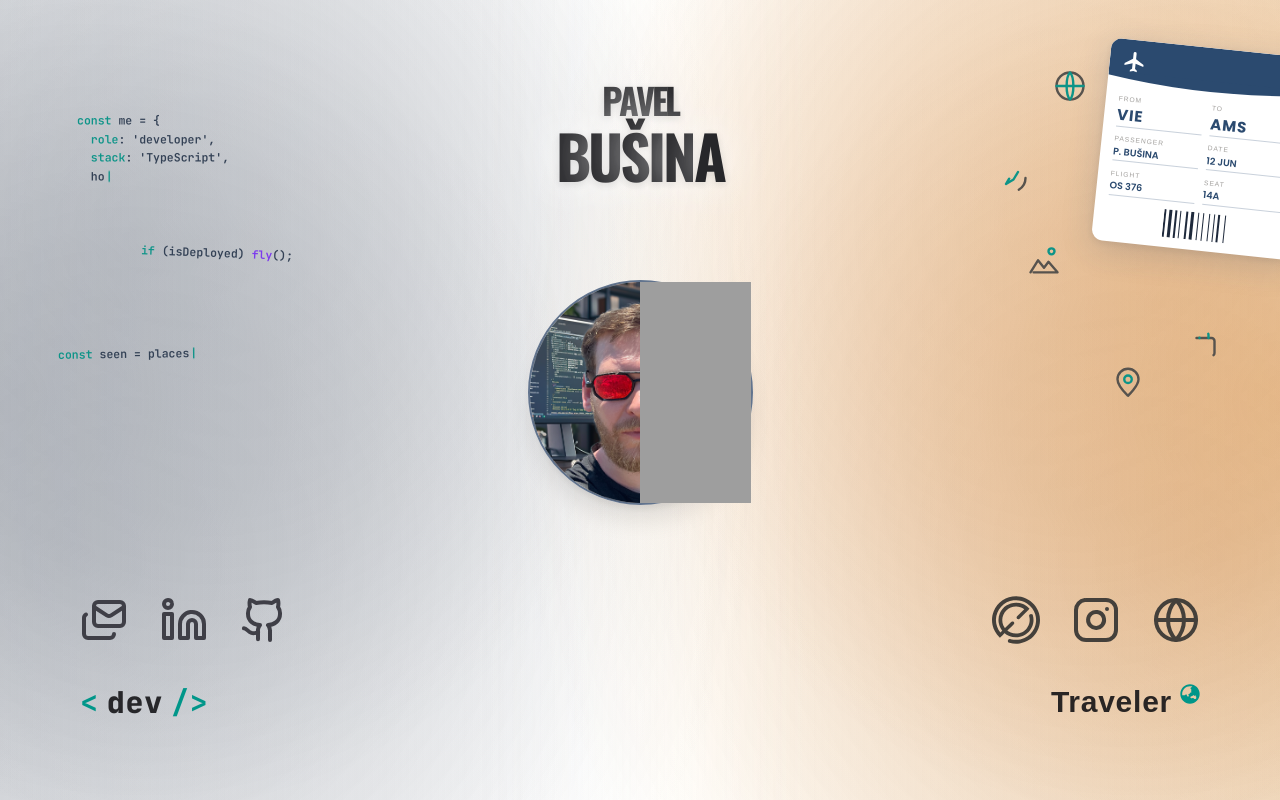
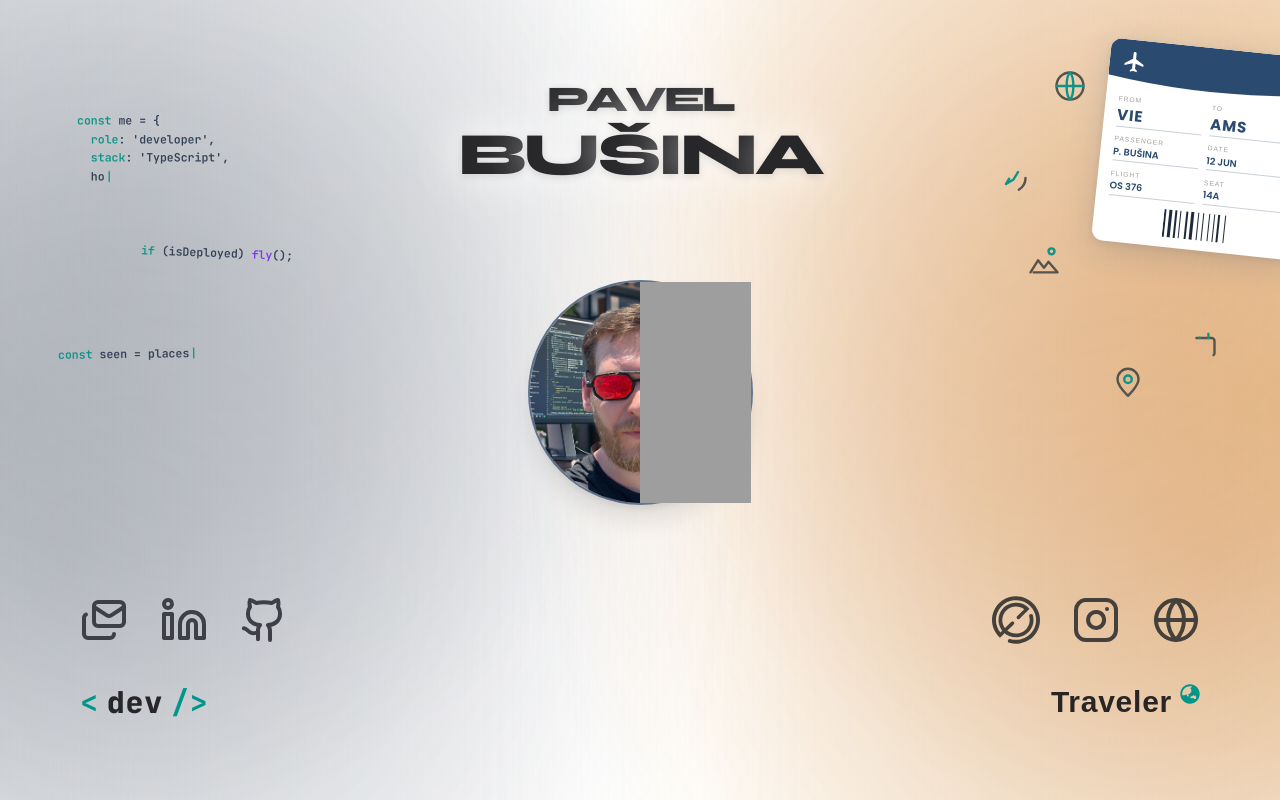
Before and after one commit to busap/me, a Next.js app: page / in a window 1280 px wide. Built offline with nearby package versions, Linux system fonts and the light colour scheme; grey boxes are pictures that could not be loaded; a web font is replaced by a local one.

Commit message:
title (revert to syne font)

```diff
--- a/src/app/styles/fonts.ts
+++ b/src/app/styles/fonts.ts
@@ -1,8 +1,8 @@
-import { Aboreto, JetBrains_Mono, Oswald } from 'next/font/google';
+import { Aboreto, JetBrains_Mono, Syne } from 'next/font/google';
 
-export const titleFont = Oswald({
+export const titleFont = Syne({
     subsets: ['latin'],
-    weight: ['700'],
+    weight: ['800'],
     display: 'swap',
 });
 
```
